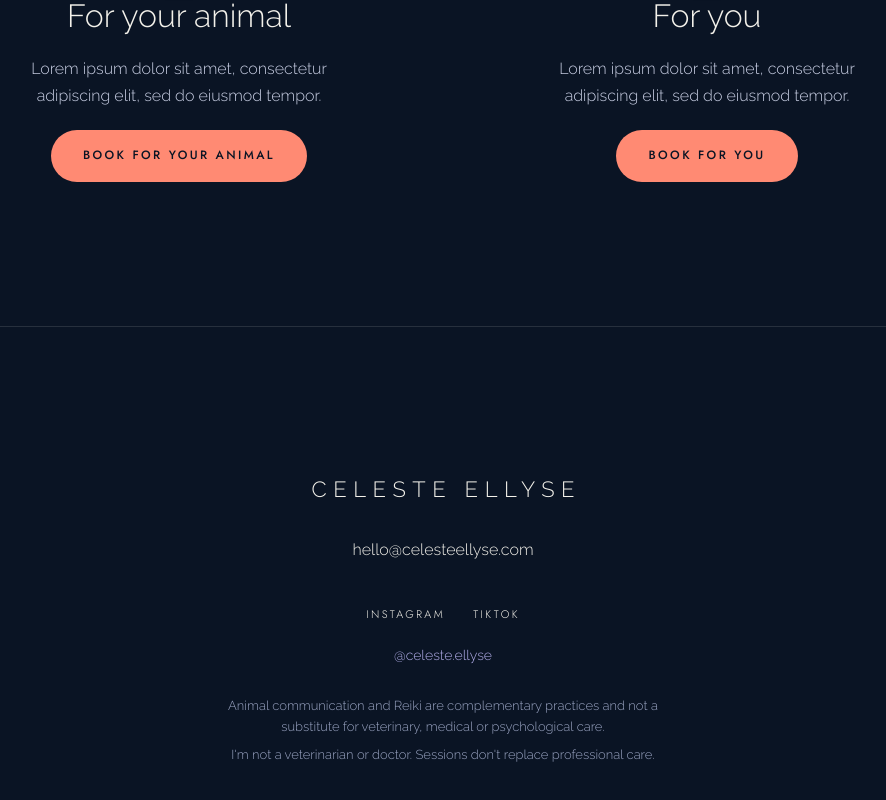
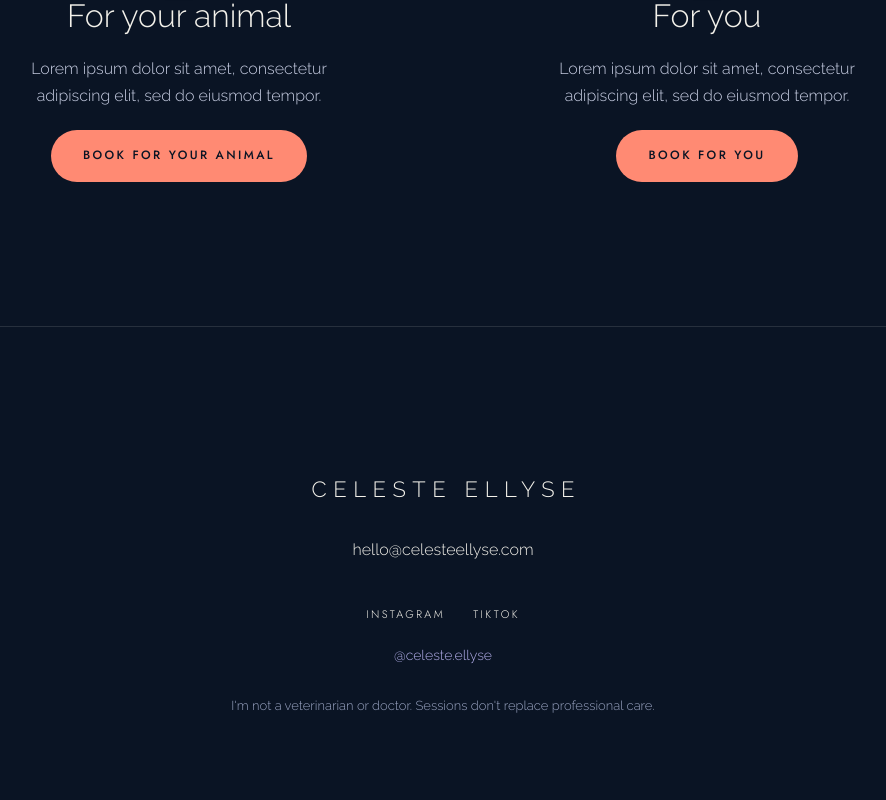
Before and after one commit to DHolliday1881/celesteellyse, a Next.js app: page / in a window 1280 px wide. Shown: the part 2373-3173 px from the top of the page, without its empty margins (197-1083 px from the left). After the commit the page ends 3138 px from the top, so only its background shows below. Built offline with nearby package versions, Linux system fonts and the light colour scheme.

Commit message:
feat: keep only the new care disclaimer in the footer

```diff
--- a/components/SiteFooter.module.css
+++ b/components/SiteFooter.module.css
@@ -56,8 +56,3 @@
   font-size: 0.8125rem;
   line-height: 1.6;
 }
-
-.disclaimer + .disclaimer {
-  margin-top: -0.75rem;
-  padding-top: 0;
-}
--- a/components/SiteFooter.tsx
+++ b/components/SiteFooter.tsx
@@ -1,7 +1,7 @@
 import {brand, social, socialHandle} from "@/content/site"
 import styles from "./SiteFooter.module.css"
 
-/** Shared footer: name, email, socials and the care disclaimers. */
+/** Shared footer: name, email, socials and the care disclaimer. */
 export default function SiteFooter() {
   return (
     <footer className={styles.footer}>
@@ -20,7 +20,6 @@ export default function SiteFooter() {
       </ul>
       <p className={styles.handle}>{socialHandle}</p>
       <p className={styles.disclaimer}>{brand.disclaimer}</p>
-      <p className={styles.disclaimer}>{brand.careNote}</p>
     </footer>
   )
 }
--- a/content/site.ts
+++ b/content/site.ts
@@ -2,9 +2,7 @@
 export const brand = {
   name: "Celeste Ellyse",
   email: "hello@celesteellyse.com",
-  disclaimer:
-    "Animal communication and Reiki are complementary practices and not a substitute for veterinary, medical or psychological care.",
-  careNote: "I'm not a veterinarian or doctor. Sessions don't replace professional care.",
+  disclaimer: "I'm not a veterinarian or doctor. Sessions don't replace professional care.",
 }
 
 // Social
```
